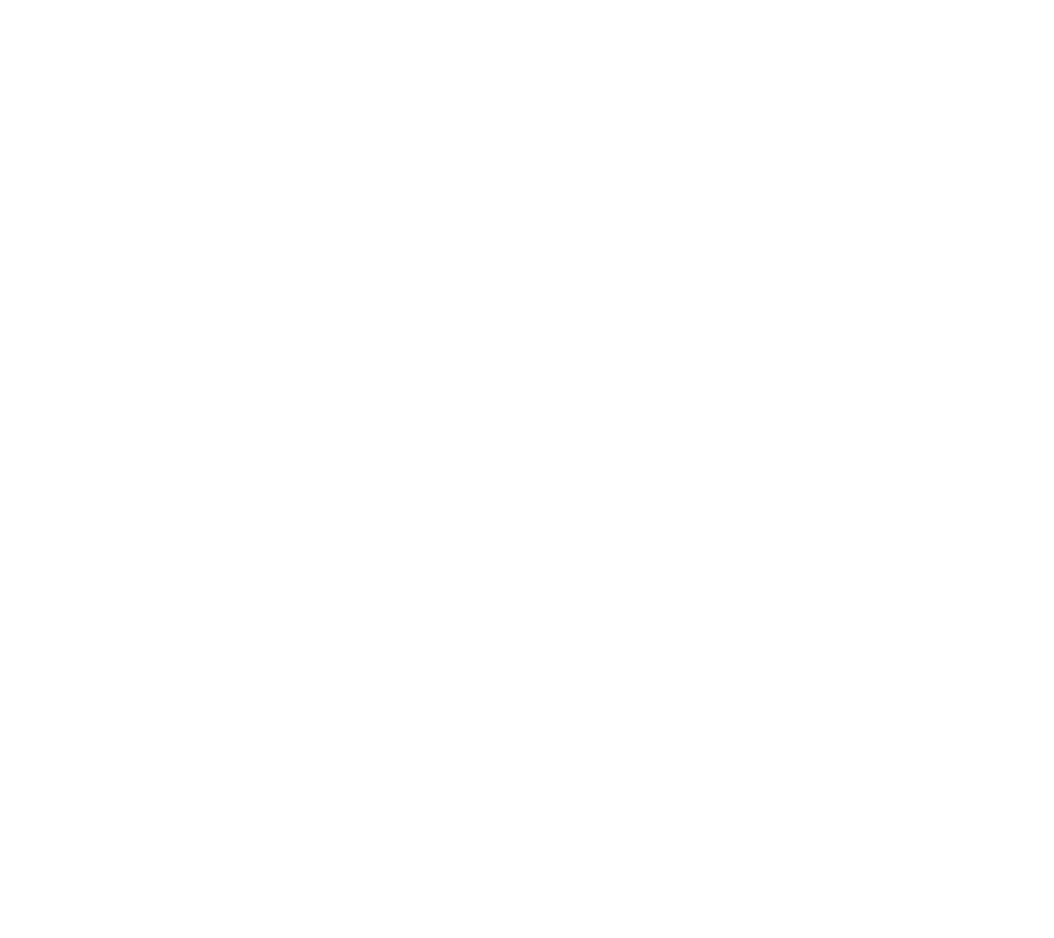
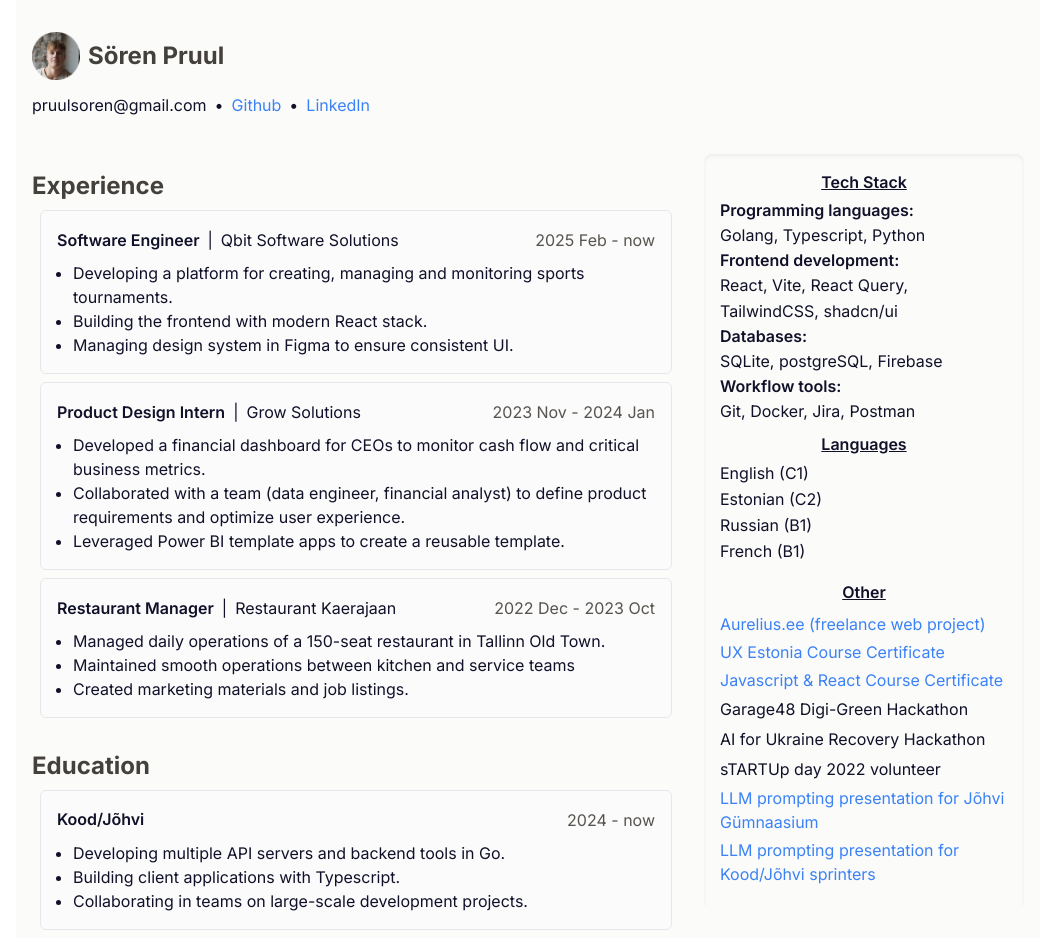
Before and after one commit to s9rka/resume, a React (Vite) app: page /resume/1 in a window 1280 px wide. Before the commit this address had no page. Shown: the top 938 px of the page, without its empty margins (112-1166 px from the left). Before the commit the page ends 800 px from the top, so only its background shows below. Built offline with nearby package versions, Linux system fonts and the light colour scheme.

Commit message:
est translation

```diff
--- a/src/App.jsx
+++ b/src/App.jsx
@@ -1,13 +1,55 @@
-import { Route, Routes } from "react-router-dom";
+import { Route, Routes, useParams, useLocation } from "react-router-dom";
 import "./App.css";
 import "./i18n";
 import CV from "./CV";
+import { useEffect } from "react";
+import { useTranslation } from "react-i18next";
+
+// Language-aware CV component wrapper
+function CVWithLanguage() {
+  const { lang } = useParams();
+  const { i18n } = useTranslation();
+
+  useEffect(() => {
+    if (lang === "et") {
+      i18n.changeLanguage("et");
+      console.log("Setting language to Estonian from URL parameter");
+    } else {
+      i18n.changeLanguage("en");
+      console.log("Setting language to English from URL parameter");
+    }
+  }, [lang, i18n]);
+
+  return <CV />;
+}
 
 function App() {
+  const { i18n } = useTranslation();
+  const location = useLocation();
+
+  // Add language switcher buttons
+  const switchLanguage = (lang) => {
+    const newPath = lang === "et" ? "/et" : "/";
+    window.location.href = newPath;
+  };
+
+  // Log current path to help debug
+  useEffect(() => {
+    console.log("Current path:", location.pathname);
+    console.log("Current language:", i18n.language);
+  }, [location, i18n.language]);
+
   return (
     <div>
+      {/* Language switcher buttons */}
+
+
       <Routes>
+        {/* Default English route */}
         <Route path="/" element={<CV />} />
+
+        {/* Estonian route with language parameter */}
+        <Route path="/:lang" element={<CV />} />
       </Routes>
     </div>
   );
--- a/src/components/education/Education.jsx
+++ b/src/components/education/Education.jsx
@@ -14,13 +14,13 @@ export const Education = () => {
           </div>
           <ul className="pl-4">
             <li className="bullet">
-              Developing multiple API servers and backend tools in Go.
+              {t("Developing multiple API servers and backend tools in Go.")}
             </li>{" "}
             <li className="bullet">
-              Building client applications with Typescript.
+              {t("Building client applications with Typescript.")}
             </li>
             <li className="bullet">
-              Collaborating in teams on large-scale development projects.
+              {t("Collaborating in teams on large-scale development projects.")}
             </li>
           </ul>
         </li>
@@ -33,17 +33,17 @@ export const Education = () => {
           </div>
           <ul className="pl-4">
             <li className="bullet">
-              Focused on cognitive psychology and behavioural economics.
+              {t("Focused on cognitive psychology and behavioural economics.")}
             </li>
             <li className="bullet">
-              Wrote an{" "}
+              {t("Wrote an")}{" "}
               <a
                 href="https://www.err.ee/1063444/soren-pruul-tolgendusi-mudides-muutusteni"
                 target="_blank"
               >
                 {t("article on Wise Interventions (in Estonian)")}
               </a>{" "}
-              for general public.
+              {t("for general public.")}
             </li>
             <li className="bullet">
               <a
@@ -52,7 +52,7 @@ export const Education = () => {
               >
                 {t("Final Thesis")}
               </a>{" "}
-              investigates human decision-making through eye-tracking.
+              {t("investigates human decision-making through eye-tracking.")}
             </li>
           </ul>
         </li>
--- a/src/components/experience/Experience.jsx
+++ b/src/components/experience/Experience.jsx
@@ -6,7 +6,7 @@ const WorkExperience = () => {
 
   return (
     <section className="py-2 flex flex-col">
-      <h2 className="pt-2">{t("Experience")}</h2>
+      <h1 className="pt-2">{t("Experience")}</h1>
 
       <ul className="p-2 flex flex-col gap-2">
         <li>
@@ -21,14 +21,15 @@ const WorkExperience = () => {
           </div>
           <ul className="pl-4">
             <li className="bullet">
-              Developing a platform for creating, managing and monitoring sports
-              tournaments.
+              {t(
+                "Developing a platform for creating, managing and monitoring sports tournaments."
+              )}
             </li>
             <li className="bullet">
-              Building the frontend with modern React stack.
+              {t("Building the frontend with modern React stack.")}
             </li>
             <li className="bullet">
-              Managing design system in Figma to ensure consistent UI.
+              {t("Managing design system in Figma to ensure consistent UI.")}
             </li>
           </ul>
         </li>
@@ -43,15 +44,19 @@ const WorkExperience = () => {
           </div>
           <ul className="pl-4">
             <li className="bullet">
-              Developed a financial dashboard for CEOs to monitor cash flow and
-              critical business metrics.
+              {t(
+                "Developed a financial dashboard for CEOs to monitor cash flow and critical business metrics."
+              )}
             </li>
             <li className="bullet">
-              Collaborated with a team (data engineer, financial analyst) to
-              define product requirements and optimize user experience.
+              {t(
+                "Collaborated with a team (data engineer, financial analyst) to define product requirements and optimize user experience."
+              )}
             </li>
             <li className="bullet">
-              Leveraged Power BI template apps to create a reusable template.
+              {t(
+                "Leveraged Power BI template apps to create a reusable template."
+              )}
             </li>
           </ul>
         </li>
@@ -67,17 +72,20 @@ const WorkExperience = () => {
           </div>
           <ul className="pl-4">
             <li className="bullet">
-              Managed daily operations of a 150-seat restaurant in Tallinn Old
-              Town.
+              {t(
+                "Managed daily operations of a 150-seat restaurant in Tallinn Old Town."
+              )}
             </li>
             <li className="bullet">
-              Maintained smooth operations between kitchen and service teams
+              {t(
+                "Maintained smooth operations between kitchen and service teams"
+              )}
             </li>
             <li className="bullet">
-              Created marketing materials and job listings.
+              {t("Created marketing materials and job listings.")}
             </li>
           </ul>
-          <ul></ul>
+
         </li>
       </ul>
     </section>
--- a/src/layout/NavBar.jsx
+++ b/src/layout/NavBar.jsx
@@ -3,13 +3,13 @@ import profilepic from "../assets/profile.png";
 
 const NavBar = () => {
   return (
-    <div className="py-4 flex flex-row gap-2 items-center justify-start">
+    <div className="py-4 flex flex-wrap flex-col gap-2 items-start justify-start md:justify-between">
       <div className="flex items-center gap-2">
         <img src={profilepic} className="h-12" />
-        <h1>Sören Pruul</h1>•
+        <h1>Sören Pruul</h1>
       </div>
 
-      <div className="py-1 flex flex-row items-center justify-center gap-2">
+      <div className="py-1 flex flex-wrap flex-row md:items-center md:justify-center gap-2">
         <p>pruulsoren@gmail.com</p>•
         <a href="github.com/s9rka" target="_blank">
           Github
--- a/src/layout/SideBar.tsx
+++ b/src/layout/SideBar.tsx
@@ -7,32 +7,32 @@ const SideBarContent = () => {
   return (
     <div>
       <section className="py-">
-        <h3 className="text-center underline pb-1">Tech Stack</h3>
-        <strong>Programming languages:</strong>
+        <h3 className="text-center underline pb-1">{t("Tech Stack")}</h3>
+        <strong>{t("Programming languages")}:</strong>
         <p>Golang, Typescript, Python</p>
 
-        <strong>Frontend development:</strong>
+        <strong>{t("Frontend development")}:</strong>
         <p>React, Vite, React Query, TailwindCSS, shadcn/ui</p>
 
-        <strong>Databases:</strong>
+        <strong>{t("Databases")}:</strong>
         <p>SQLite, postgreSQL, Firebase</p>
 
-        <strong>Workflow tools:</strong>
+        <strong>{t("Workflow tools")}:</strong>
         <p>Git, Docker, Jira, Postman</p>
       </section>
 
       <section className="py-2">
-        <h3 className="text-center underline pb-1">Languages</h3>
-        <p>English (C1)</p>
-        <p>Estonian (C2)</p>
-        <p>Russian (B1)</p>
-        <p>French (B1)</p>
+        <h3 className="text-center underline pb-1">{t("Languages")}</h3>
+        <p>{t("English")} (C1)</p>
+        <p>{t("Estonian")} (C2)</p>
+        <p>{t("Russian")} (B1)</p>
+        <p>{t("French")} (B1)</p>
       </section>
 
       <section className="py-2 flex flex-col gap-1">
-        <h3 className="text-center underline pb-1">Other</h3>
+        <h3 className="text-center underline pb-1">{t("Other")}</h3>
         <a href="https://aurelius.ee" target="_blank">
-          Aurelius.ee (freelance web project)
+          Aurelius.ee ({t("freelance web project")})
         </a>
         <a
           href="https://drive.google.com/file/d/1Y7B7tqQmATf0uZpyBqW9X7heWnm8ER8e/view"
@@ -49,18 +49,18 @@ const SideBarContent = () => {
         </a>
         <p>Garage48 Digi-Green Hackathon</p>
         <p>AI for Ukraine Recovery Hackathon</p>
-        <p>sTARTUp day 2022 volunteer</p>
+        <p>sTARTUp day 2022 {t("volunteer")}</p>
         <a
           href="https://s9rka.github.io/presentation_prompting/"
           target="_blank"
         >
-          LLM prompting presentation for Jõhvi Gümnaasium
+          {t("LLM prompting presentation for Jõhvi Gümnaasium")}
         </a>
         <a
           href="https://docs.google.com/presentation/d/12g_pWJ8jWvkXr40vKDemvS0Q2zp_COG4xvOoiHmhd4k/edit#slide=id.p"
           target="_blank"
         >
-          LLM prompting presentation for Kood/Jõhvi sprinters
+          {t("LLM prompting presentation for Kood/Jõhvi sprinters")}
         </a>
       </section>
     </div>
--- a/src/locales/et/translation.json
+++ b/src/locales/et/translation.json
@@ -5,14 +5,12 @@
     "Restaurant Kaerajaan": "Restoran Kaerajaan",
     "Responsible for running a fast-paced restaurant in Tallinn Town Hall Square": "Kiireloomulise Raekoja platsi restorani juhtimine",
     "Software Engineer": "Tarkvaraarendaja",
-
     "now": "tänaseni",
     "Oct": "okt",
     "Nov": "nov",
     "Jan": "jaan",
     "Dec": "dets",
     "Feb": "veebr",
-
     "Education": "Haridus",
     "Skills for becoming Full Stack Developer": "Full Stack arendaja oskuste omandamine",
     "University of Tartu": "Tartu Ülikool",
@@ -20,26 +18,51 @@
     "Final Thesis": "Lõputöö",
     "Tallinn French School": "Tallinna Prantsuse Lütseum",
     "Primary and Secondary school": "Põhi-ja keskharidus",
-
     "Additional Courses": "Lisakursused",
-    "Completed UX Estonia UX Design Course": "UX Estonia UX disaini kursus",
+    "UX Estonia Course Certificate": "UX Estonia UX disaini kursus",
     "Certificate": "Tunnistus",
-    "Completed Javascript & React - Zero to Specialist Intensive Course": "Javascript & React - nullist spetsialistiks intensiivkursus",
-
+    "Javascript & React Course Certificate": "Javascript & React - nullist spetsialistiks intensiivkursus",
     "Projects": "Projektid",
     "Grow Finance Power BI dashboard": "Grow ärianalüütika platvorm",
     "During the internship in Grow Solutions, we launched a business intelligence product for business owners and executives.": "Grow Solutions praktika raames arendasime välja Power BI-l tugineva ärianalüütika platvormi.",
     "My contribution was to design and build the overall layout. While Power BI has limitations in design flexibility, its power and accessibility make it a strong and practical choice for data visualization.": "Minu töö oli platvorm disainida ja kokku panna.",
-
     "LLM prompting best practices": "Kuidas suhelda tehisaruga?",
     "Presentation for Jõhvi Gümnaasium on the context and best practices of LLMs. Utilized": "Esitlus Jõhvi Gümnaasiumi õpetajatele ja abiturientidele keelemudelite kasutamise parimate tavade kohta. Kasutasin",
     "for creating the presentation. A powerful presentation tool for developers.": "esitluse loomiseks. Suurepärane esitluste tegemise tööriist arendajatele.",
     "Article about the event": "Ilmunud artikkel ürituse kohta",
-
     "Aurelius legal services website": "Aurelius õigusabi koduleht",
     "My first full-stack project, made with React.": "Ehitatud Reactiga, esimene ametlikult lansseeritud veebiprojekt.",
     "Article on Wise Interventions (in Estonian)": "Artikkel teemal 'Wise Interventions'",
     "A cousin to 'nudging,' wise interventions target core beliefs to foster lasting changes in behavior and well-being. Small yet crucial shifts in perspective hold the potential for profound, cumulative impact.": "'Müksamise' sugulane, 'Wise Interventions' on praktiline psühholoogiliste muutuste esile kutsumise raamistik.",
     "Psychology": "Psühholoogia",
-    "Behavioural Economics": "Käitumisökonoomika"
+    "Behavioural Economics": "Käitumisökonoomika",
+    "Developing a platform for creating, managing and monitoring sports tournaments.": "Arendame Eesti Lauatennise Liidule veebilehte ja platvormi võistluste läbi viimiseks ja jälgimiseks.",
+    "Building the frontend with modern React stack.": "Minu töö on ehitada Reactil põhinev kasutajaliides kasutades modernseid frontend tehnoloogiaid nagu Tanstack Query ja Tanstack Router.",
+    "Managing design system in Figma to ensure consistent UI.": "Figmas disainisüsteemi loomine ja haldamine ühtlase stiili tagamiseks.",
+    "Developed a financial dashboard for CEOs to monitor cash flow and critical business metrics.": "Lõime toote firma juhtidele ja finantsinimestele rahavoo ja muude oluliste ärinäitajate jälgimiseks.",
+    "Collaborated with a team (data engineer, financial analyst) to define product requirements and optimize user experience.": "Koostöös andmeinseneri ja finantsanalüütikuga määrasime toote nõuded ja optimeerisime kasutajakogemuse.",
+    "Leveraged Power BI template apps to create a reusable template.": "Kasutasime Power BI Template App'i taaskasutatava raami loomiseks.",
+    "Managed daily operations of a 150-seat restaurant in Tallinn Old Town.": "Juhtisin Tallinna Raekoja platsil asuva 150-kohalise restorani igapäevast tööd.",
+    "Maintained smooth operations between kitchen and service teams": "Tagasin sujuva koostöö köögi- ja teenindusmeeskonna vahel.",
+    "Created marketing materials and job listings.": "Koostasin turundusmaterjale ja viisin läbi tööintervjuusid.",
+    "Developing multiple API servers and backend tools in Go.": "Arendamas mitmeid API-servereid ja muid tööriistu põhiliselt Golangi, Javascripti ja Pythoniga.",
+    "Building client applications with Typescript.": "Ehitan kasutajaliideseid TypeScripti ja Reactiga.",
+    "Collaborating in teams on large-scale development projects.": "Töötame tiimides suuremahuliste projektide arendamisel, et simuleerida päris tarkvaraarenduse protsesse.",
+    "Focused on cognitive psychology and behavioural economics.": "Põhiline uurimishuvi kognitiivpsühholoogia ja käitumisökonoomika vastu.",
+    "Wrote an": "Kirjutasin",
+    "for general public.": "tavalugejale",
+    "investigates human decision-making through eye-tracking.": "uurib inimeste otsustusprotsesse silmaseire abil",
+    "Tech Stack": "Tehnoloogiad",
+    "Programming languages": "Programmeerimiskeeled",
+    "Frontend development": "Kasutajaliideste arendus",
+    "Databases": "Andmebaasid",
+    "Workflow tools": "Muud tööriistad",
+    "English": "inglise",
+    "Estonian": "eesti",
+    "Russian": "vene",
+    "French": "prantsuse",
+    "Other": "Muu",
+    "freelance web project": "esimene veebileht",
+    "LLM prompting presentation for Jõhvi Gümnaasium": "Keelemudelite promptimise parimate tavade esitlus Jõhvi Gümnaasiumile",
+    "LLM prompting presentation for Kood/Jõhvi sprinters": "Esitlus Keelemudelite kasutamisest õppimisel Kood/Jõhvi sprinteritele"
 }
```
